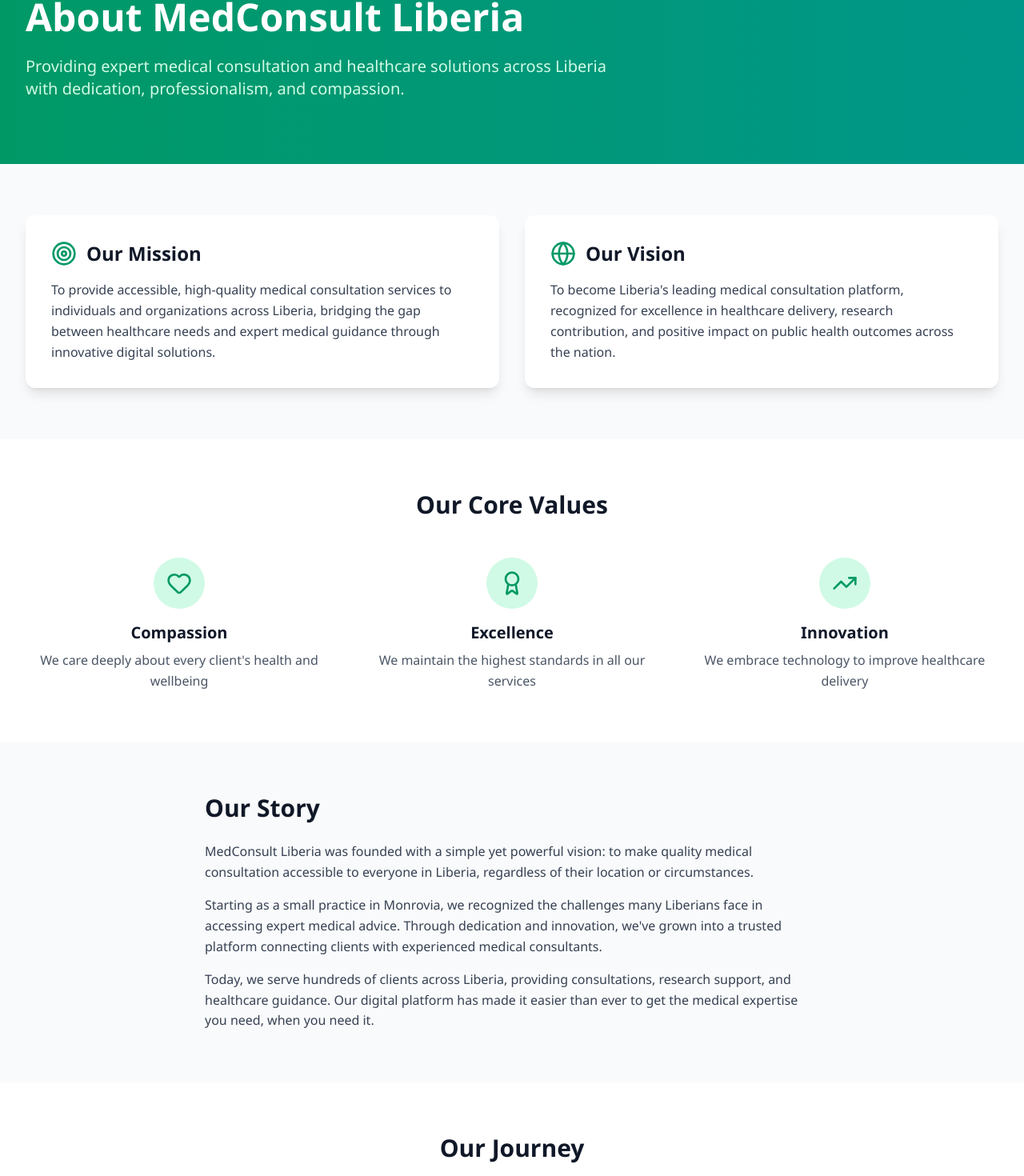
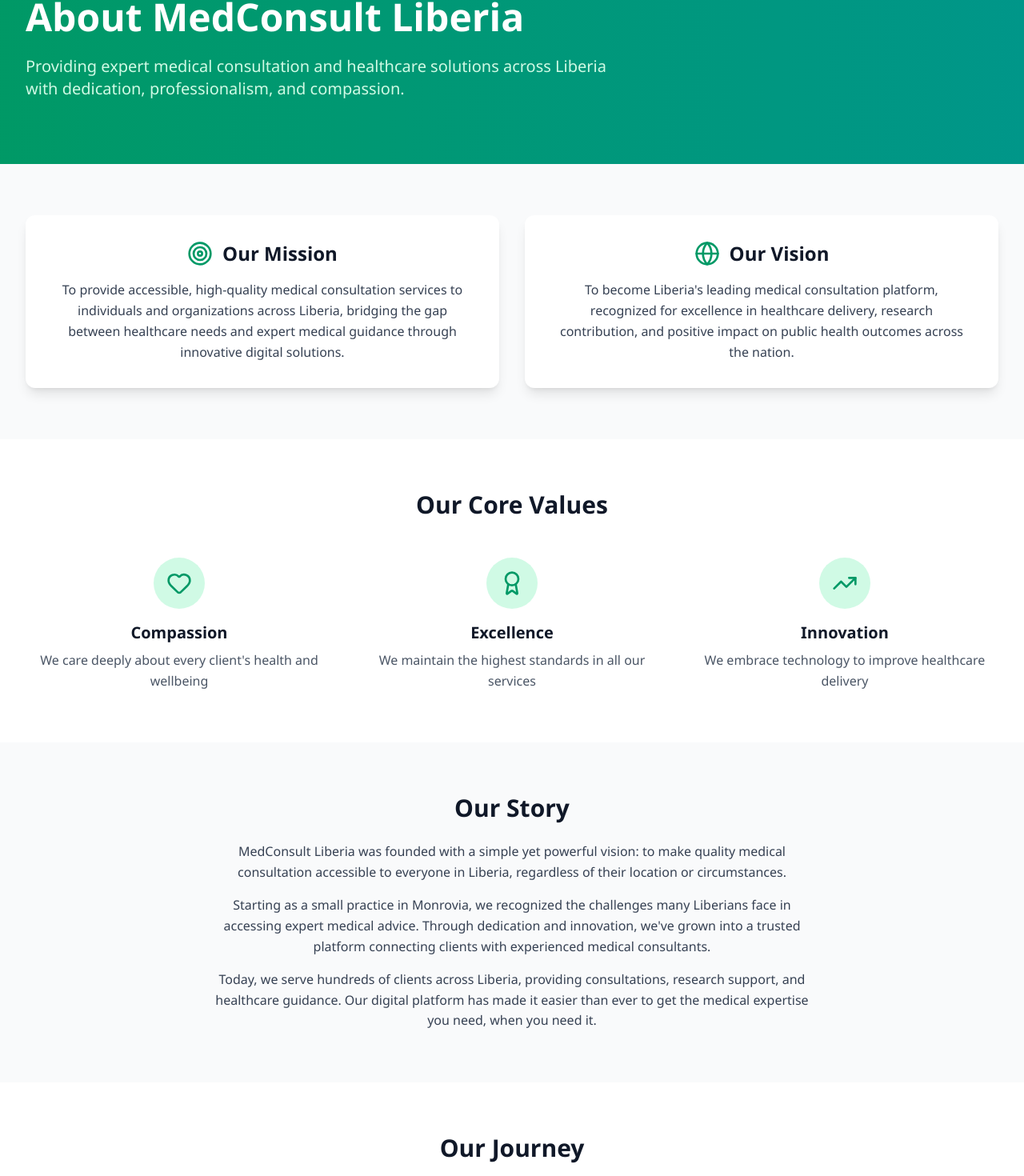
Before and after one commit to sumo1993/medconsult-liberia, a Next.js app: page /about in a window 1280 px wide. Shown: the part 204-1674 px from the top of the page at 80% size. Built offline with nearby package versions, Linux system fonts and the light colour scheme; no server answers.

Commit message:
Fix: Center all text in team cards, Mission, Vision, and Our Story sections

```diff
--- a/app/about/page.tsx
+++ b/app/about/page.tsx
@@ -58,24 +58,24 @@ export default function AboutPage() {
         <section className="py-16">
           <div className="max-w-7xl mx-auto px-4 sm:px-6 lg:px-8">
             <div className="grid md:grid-cols-2 gap-8">
-              <div className="bg-white rounded-xl shadow-lg p-8">
-                <div className="flex items-center gap-3 mb-4">
+              <div className="bg-white rounded-xl shadow-lg p-8 text-center">
+                <div className="flex items-center justify-center gap-3 mb-4">
                   <Target className="text-emerald-600" size={32} />
                   <h2 className="text-2xl font-bold text-gray-900">Our Mission</h2>
                 </div>
-                <p className="text-gray-700 leading-relaxed">
+                <p className="text-gray-700 leading-relaxed text-center">
                   To provide accessible, high-quality medical consultation services to individuals and
                   organizations across Liberia, bridging the gap between healthcare needs and expert
                   medical guidance through innovative digital solutions.
                 </p>
               </div>
 
-              <div className="bg-white rounded-xl shadow-lg p-8">
-                <div className="flex items-center gap-3 mb-4">
+              <div className="bg-white rounded-xl shadow-lg p-8 text-center">
+                <div className="flex items-center justify-center gap-3 mb-4">
                   <Globe className="text-emerald-600" size={32} />
                   <h2 className="text-2xl font-bold text-gray-900">Our Vision</h2>
                 </div>
-                <p className="text-gray-700 leading-relaxed">
+                <p className="text-gray-700 leading-relaxed text-center">
                   To become Liberia's leading medical consultation platform, recognized for excellence
                   in healthcare delivery, research contribution, and positive impact on public health
                   outcomes across the nation.
@@ -126,20 +126,20 @@ export default function AboutPage() {
         {/* Our Story */}
         <section className="py-16">
           <div className="max-w-7xl mx-auto px-4 sm:px-6 lg:px-8">
-            <div className="max-w-3xl mx-auto">
+            <div className="max-w-3xl mx-auto text-center">
               <h2 className="text-3xl font-bold text-gray-900 mb-6">Our Story</h2>
-              <div className="prose prose-lg text-gray-700">
-                <p className="mb-4">
+              <div className="prose prose-lg text-gray-700 mx-auto">
+                <p className="mb-4 text-center">
                   MedConsult Liberia was founded with a simple yet powerful vision: to make quality
                   medical consultation accessible to everyone in Liberia, regardless of their location
                   or circumstances.
                 </p>
-                <p className="mb-4">
+                <p className="mb-4 text-center">
                   Starting as a small practice in Monrovia, we recognized the challenges many Liberians
                   face in accessing expert medical advice. Through dedication and innovation, we've grown
                   into a trusted platform connecting clients with experienced medical consultants.
                 </p>
-                <p>
+                <p className="text-center">
                   Today, we serve hundreds of clients across Liberia, providing consultations, research
                   support, and healthcare guidance. Our digital platform has made it easier than ever to
                   get the medical expertise you need, when you need it.
@@ -217,7 +217,7 @@ export default function AboutPage() {
                       )}
 
                       {member.bio && (
-                        <p className="text-gray-700 text-sm mb-4 leading-relaxed text-left">
+                        <p className="text-gray-700 text-sm mb-4 leading-relaxed text-center">
                           {member.bio}
                         </p>
                       )}
--- a/app/team/page.tsx
+++ b/app/team/page.tsx
@@ -94,10 +94,7 @@ export default function TeamPage() {
                       )}
 
                       {member.bio && (
-                        <p
-                          className="text-gray-700 mb-4 leading-relaxed"
-                          style={{ textAlign: 'justify', textJustify: 'inter-word' }}
-                        >
+                        <p className="text-gray-700 mb-4 leading-relaxed text-center">
                           {member.bio}
                         </p>
                       )}
```
